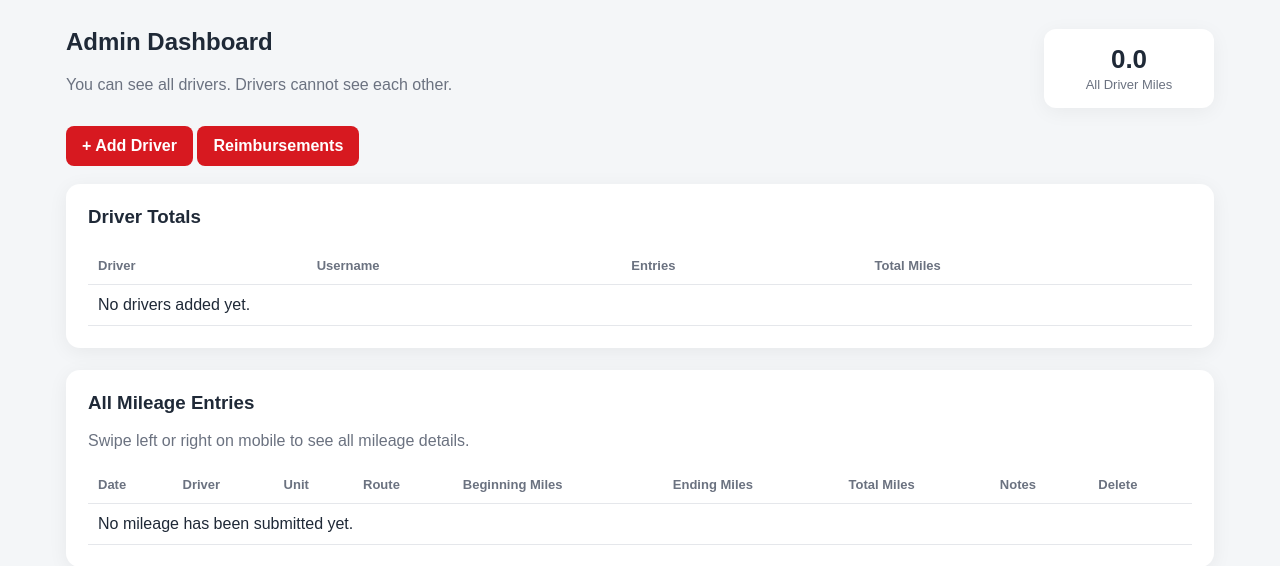
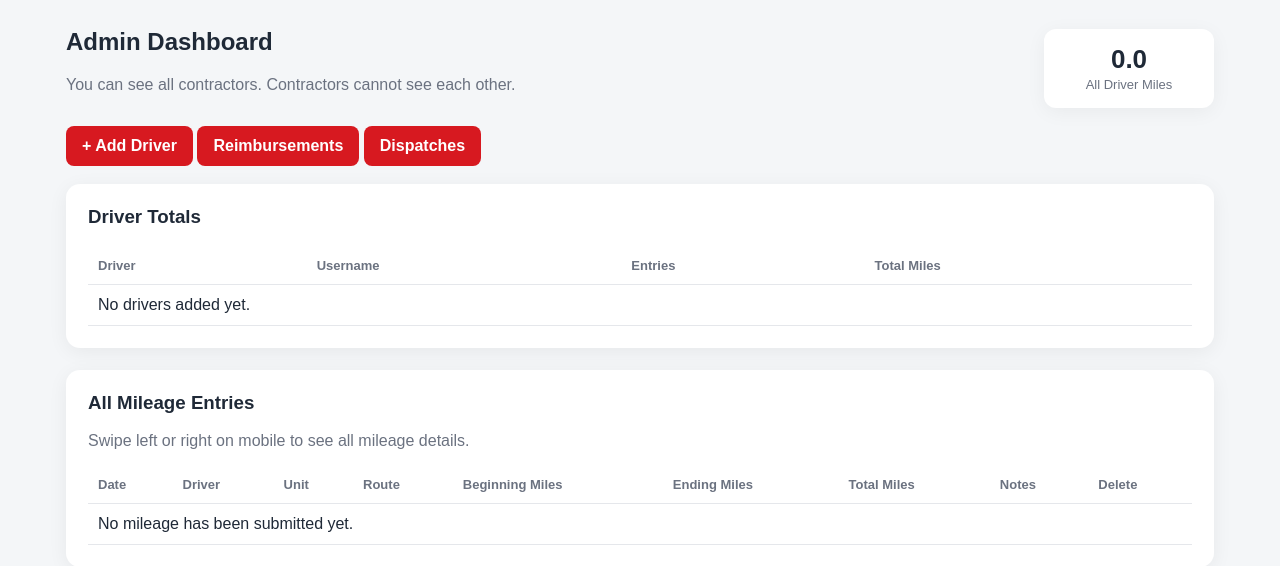
Before and after one commit to WellerTT/tnt-mileage-app, a Flask app: template templates/admin.html in a window 1280 px wide. Shown: the part 77-643 px from the top of the page. Run offline with Flask 3, Linux system fonts and the light colour scheme; the template is opened without the code that fills it, so the values that code supplies are empty; some libraries are stand-ins or nearby versions.

Commit message:
Update admin.html

```diff
--- a/templates/admin.html
+++ b/templates/admin.html
@@ -8,7 +8,7 @@
         <h2>Admin Dashboard</h2>
 
         <p class="muted">
-            You can see all drivers. Drivers cannot see each other.
+            You can see all contractors. Contractors cannot see each other.
         </p>
     </div>
 
@@ -41,6 +41,13 @@
         href="{{ url_for('admin_reimbursements') }}"
     >
         Reimbursements
+    </a>
+
+    <a
+        class="button-link"
+        href="{{ url_for('admin_dispatches') }}"
+    >
+        Dispatches
     </a>
 
 </div>
@@ -96,11 +103,9 @@
                 {% else %}
 
                 <tr>
-
                     <td colspan="4">
                         No drivers added yet.
                     </td>
-
                 </tr>
 
                 {% endfor %}
```
